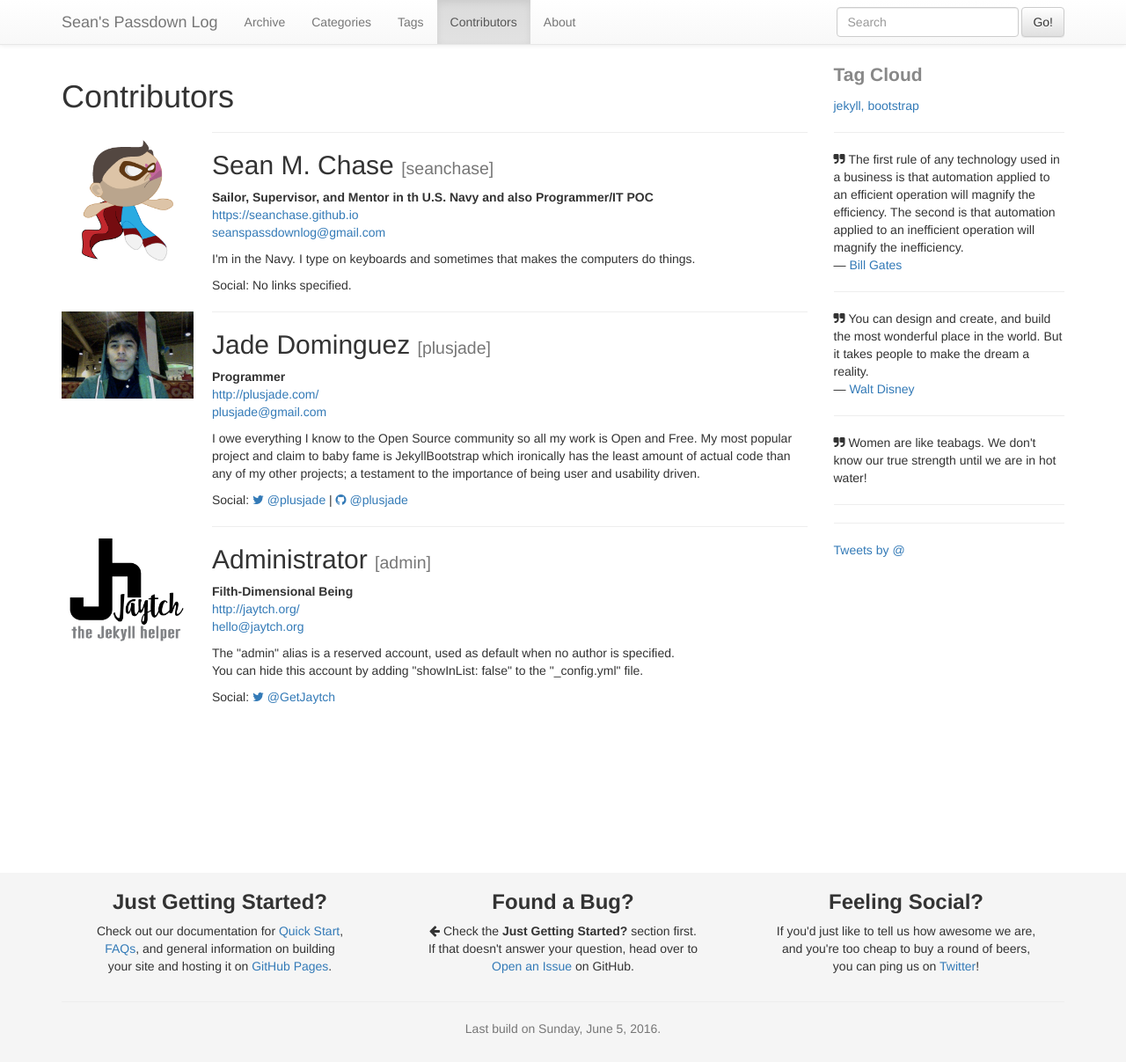
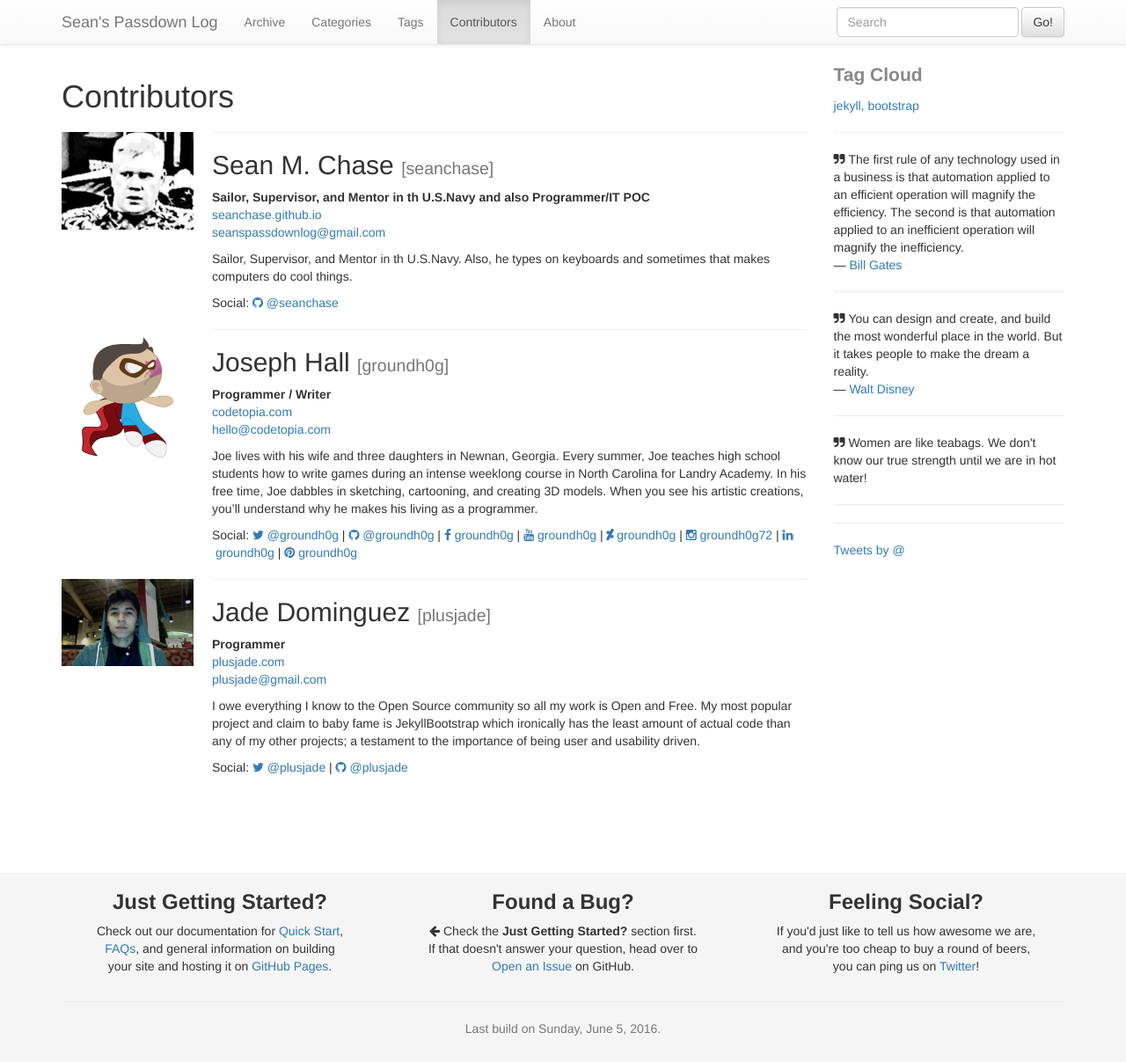
Before and after one commit to seanchase/seanchase.github.io, a Jekyll site: the page built from contributors.md, in a window 1280 px wide and 1207 px high. Shown: the whole window at 88% size. Built offline with Jekyll 4.4.1, drawn with Linux system fonts in a browser that asks for light colours; comment, search, counter and statistics services are not loaded.

Commit message:
personal pictures and config update

```diff
--- a/_config.yml
+++ b/_config.yml
@@ -166,24 +166,47 @@ jaytch:
         quote: # use the page's quote
 
   authors:
-    seanchase:
+    admin:
       name:       Sean M. Chase
       alias:      seanchase
-      image:      images/contributors/groundh0g.png
-      role:       Sailor, Supervisor, and Mentor in th U.S. Navy and also Programmer/IT POC
+      image:      images/contributors/Chase_headshot.png
+      role:       Sailor, Supervisor, and Mentor in th U.S.Navy and also Programmer/IT POC
       bio: > # brief description goes here
-        I'm in the Navy. I type on keyboards and sometimes that makes the computers do things.
+        Sailor, Supervisor, and Mentor in th U.S.Navy. Also, he types on keyboards and sometimes that makes computers do cool things.
       email:      seanspassdownlog@gmail.com
-      website:    https://seanchase.github.io
+      website:    seanchase.github.io
       twitter:    #groundh0g
       facebook:   #groundh0g
       youtube:    #groundh0g
       instagram:  #groundh0g72
       #googleplus: #groundh0g
-      github:     #groundh0g
+      github:     seanchase
       deviant:    #groundh0g
       linkedin:   #groundh0g
       pinterest:  #groundh0g
+    groundh0g:
+      name:       Joseph Hall
+      alias:      groundh0g
+      image:      images/contributors/groundh0g.png
+      role:       Programmer / Writer
+      bio: > # brief description goes here
+        Joe lives with his wife and three daughters in Newnan, Georgia. Every
+        summer, Joe teaches high school students how to write games during an
+        intense weeklong course in North Carolina for Landry Academy. In his free
+        time, Joe dabbles in sketching, cartooning, and creating 3D models. When
+        you see his artistic creations, you’ll understand why he makes his living
+        as a programmer.
+      email:      hello@codetopia.com
+      website:    codetopia.com
+      twitter:    groundh0g
+      facebook:   groundh0g
+      youtube:    groundh0g
+      instagram:  groundh0g72
+      #googleplus: groundh0g
+      github:     groundh0g
+      deviant:    groundh0g
+      linkedin:   groundh0g
+      pinterest:  groundh0g
     plusjade:
       name:       Jade Dominguez
       alias:      plusjade
@@ -196,22 +219,22 @@ jaytch:
         any of my other projects; a testament to the importance of being user and
         usability driven.
       email:      plusjade@gmail.com
-      website:    http://plusjade.com/
+      website:    plusjade.com
       twitter:    plusjade
       github:     plusjade
     # FIXME: actually use admin alias as default in posts (and pages?)
-    admin:        # the "admin" author alias is reserved, used as default when no author is specified
-      name:       Administrator
-      alias:      admin
-      showInList: true # you can hide this little guy
-      image:      images/contributors/admin.png
-      role:       Filth-Dimensional Being
-      bio: > # brief description goes here
-        The "admin" alias is a reserved account, used as default when no author is specified.<br/>
-        You can hide this account by adding "showInList: false" to the "_config.yml" file.
-      email:      hello@jaytch.org
-      website:    http://jaytch.org/
-      twitter:    GetJaytch
+#    admin:        # the "admin" author alias is reserved, used as default when no author is specified
+#      name:       Administrator
+#      alias:      admin
+#      showInList: false #true # you can hide this little guy
+#      image:      images/contributors/admin.png
+#      role:       Filth-Dimensional Being
+#      bio: > # brief description goes here
+#        The "admin" alias is a reserved account, used as default when no author is specified.<br/>
+#        You can hide this account by adding "showInList: false" to the "_config.yml" file.
+#      email:      hello@jaytch.org
+#      website:    http://jaytch.org/
+#      twitter:    GetJaytch
 
   analytics : # settings for analytics, set 'provider' to the analytics provider you want to use
     provider : google # Set 'provider' to false to turn analytics off entirely
```
Also changed, not shown: assets/images/contributors/Chase_bw.png (added), assets/images/contributors/Chase_headshot.png (added).
